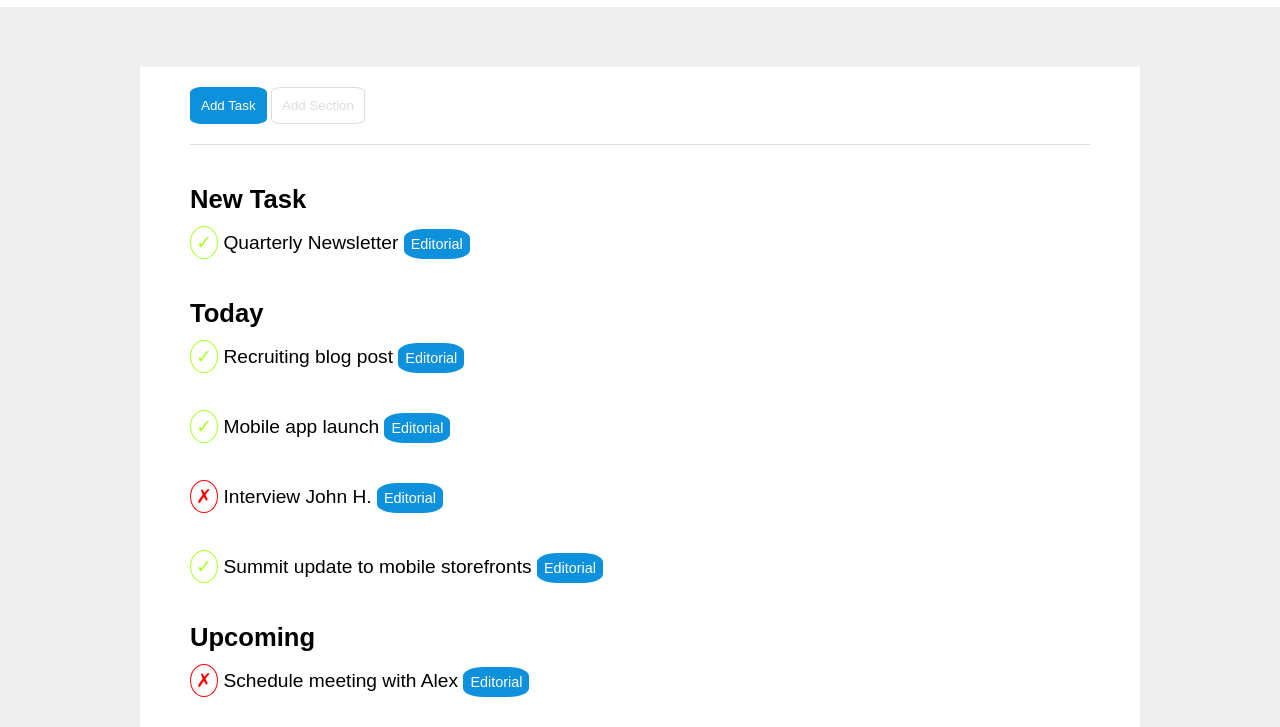
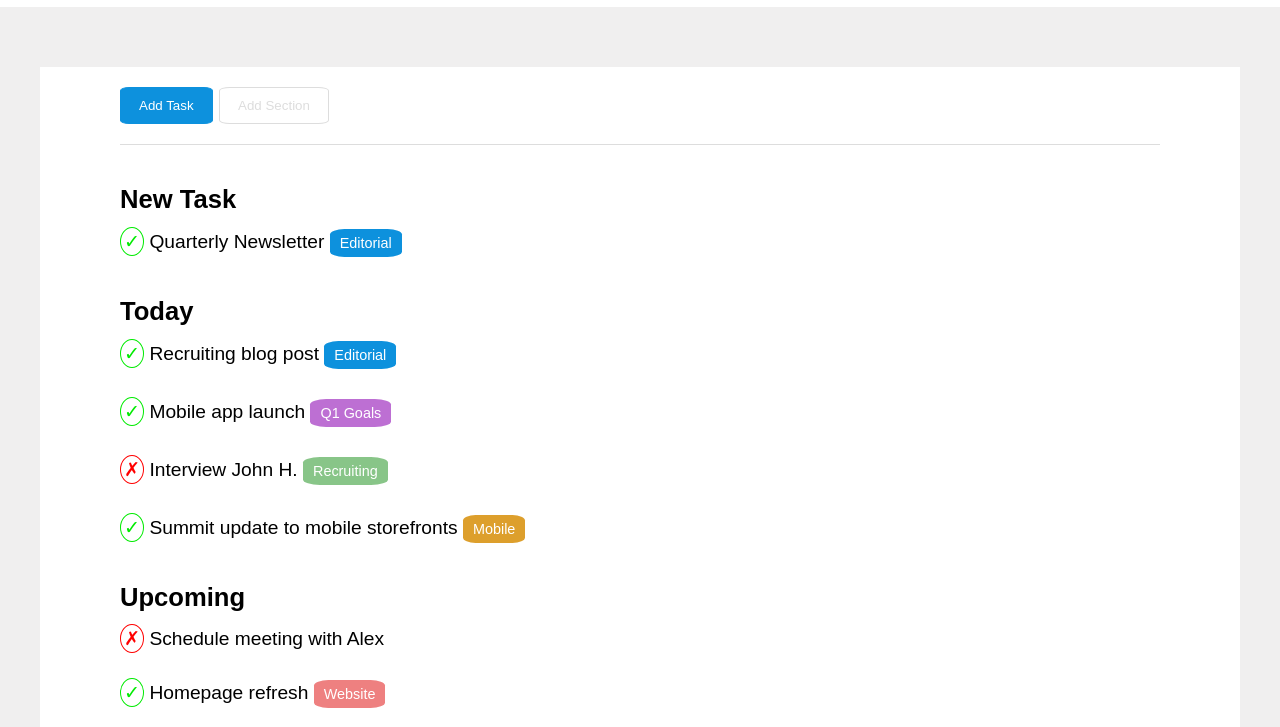
Before and after one commit to luigicaiaffa/html-css-toboolist, a plain HTML site: page index.html in a window 1280 px wide. Shown: the part 73-800 px from the top of the page. Drawn offline with Linux system fonts and the light colour scheme.

Commit message:
add list detail

```diff
--- a/css/style.css
+++ b/css/style.css
@@ -14,9 +14,9 @@ ul{
 
 .container {
     margin: 0 auto;
-    padding: 0 50px;
+    padding: 0 80px;
     margin-top: 50px;
-    width: 1000px;
+    width: 1200px;
     max-width: 100%;
     background-color: white;
     font-family: Arial, Helvetica, sans-serif;
@@ -56,31 +56,32 @@ ul{
 }
 
 .button-uno{
-    background: transparent;
+    color: white;
     background-color: rgb(13, 145, 221);
-    border: 1px solid rgb(13, 145, 221);;
-    padding: 10px;
-    border-radius: 15%;
-    color: white;
+    border: 1px solid rgb(13, 145, 221);
+    border-radius: 10%;
+    padding: 10px 18px;
+    margin-right: 2px;
+    cursor: pointer;
 }
 
 .button-due{
-    background: transparent;
     background-color: white;
     border: 1px solid #dddddd;
-    padding: 10px;
-    border-radius: 12%;
+    padding: 10px 18px;
+    border-radius: 10%;
     color: #dddddd;
+    cursor: pointer;
 }
 
 /* LISTE */
 
-.list{
+.list-container{
 margin: 40px 0;
 }
 
 .list-item{
-    margin-bottom: 40px;
+    margin-bottom: 30px;
     font-size: 1.2em;
     font-weight: 500;
 }
@@ -93,23 +94,46 @@ margin: 40px 0;
 
 .list-block{
     display: inline-block;
-    background-color: rgb(13, 145, 221);
-    padding: 7px;
+    padding: 6px 10px;
     font-size: .75em;
-    border-radius: 30%;
+    border-radius: 20%;
     color: white;
 }
 
 .list-check{
-    color: greenyellow;
-    border: 1px solid greenyellow;
+    color: rgb(0, 235, 0);
+    border: 1px solid rgb(0, 235, 0);
     border-radius: 50%;
-    padding: 5px;
+    padding: 3px;
 }
 
 .list-cross{
     color: red;
     border: 1px solid red;
     border-radius: 50%;
-    padding: 5px;
+    padding: 3px;
 }
+
+#editorial{
+    background-color: rgb(13, 145, 221);
+}
+
+#goals{
+    background-color: #bd6fd3;
+}
+
+#recruiting{
+    background-color: rgb(136, 197, 136);
+}
+
+#mobile{
+    background-color: rgb(221, 159, 44);
+}
+
+#website{
+    background-color: rgb(238, 128, 128);
+}
+
+#sales{
+    background-color: rgb(159, 201, 10);
+}
--- a/index.html
+++ b/index.html
@@ -23,6 +23,7 @@
         <!-- page background -->
         <div class="page-bg">
 
+            <!-- container -->
             <div class="container">
 
                 <!-- main menu -->
@@ -36,67 +37,66 @@
 
 
                 <!-- lista 1 -->
-                <div class="list">
+                <div class="list-container">
                     <h2 class="list-title">New Task</h2>
                     <ul>
                         <li class="list-item">
                             <span class="list-check">&check;</span>
                             Quarterly Newsletter
-                            <div class="list-block">Editorial</div>
+                            <div class="list-block" id="editorial">Editorial</div>
                         </li>
                     </ul>
                 </div>
 
                 <!-- lista 2 -->
-                <div class="list">
+                <div class="list-container">
                     <h2 class="list-title">Today</h2>
                     <ul>
                         <li class="list-item">
                             <span class="list-check">&check;</span>
                             Recruiting blog post
-                            <div class="list-block">Editorial</div>
+                            <div class="list-block" id="editorial">Editorial</div>
                         </li>
                         <li class="list-item">
                             <span class="list-check">&check;</span>
                             Mobile app launch
-                            <div class="list-block">Editorial</div>
+                            <div class="list-block" id="goals">Q1 Goals</div>
                         </li>
                         <li class="list-item">
                             <span class="list-cross">&cross;</span>
                             Interview John H.
-                            <div class="list-block">Editorial</div>
+                            <div class="list-block" id="recruiting">Recruiting</div>
                         </li>
                         <li class="list-item">
                             <span class="list-check">&check;</span>
                             Summit update to mobile storefronts
-                            <div class="list-block">Editorial</div>
+                            <div class="list-block" id="mobile">Mobile</div>
                         </li>
                     </ul>
                 </div>
 
                 <!-- lista 3 -->
-                <div class="list">
+                <div class="list-container">
                     <h2 class="list-title">Upcoming</h2>
                     <ul>
                         <li class="list-item">
                             <span class="list-cross">&cross;</span>
                             Schedule meeting with Alex
-                            <div class="list-block">Editorial</div>
                         </li>
                         <li class="list-item">
                             <span class="list-check">&check;</span>
                             Homepage refresh
-                            <div class="list-block">Editorial</div>
+                            <div class="list-block" id="website">Website</div>
                         </li>
                         <li class="list-item">
                             <span class="list-check">&check;</span>
                             Onboard new Sales team members
-                            <div class="list-block">Editorial</div>
+                            <div class="list-block" id="sales">Sales</div>
                         </li>
                         <li class="list-item">
                             <span class="list-check">&check;</span>
                             Review editorial calendar
-                            <div class="list-block">Editorial</div>
+                            <div class="list-block" id="editorial">Editorial</div>
                         </li>
                     </ul>
                 </div>
```
